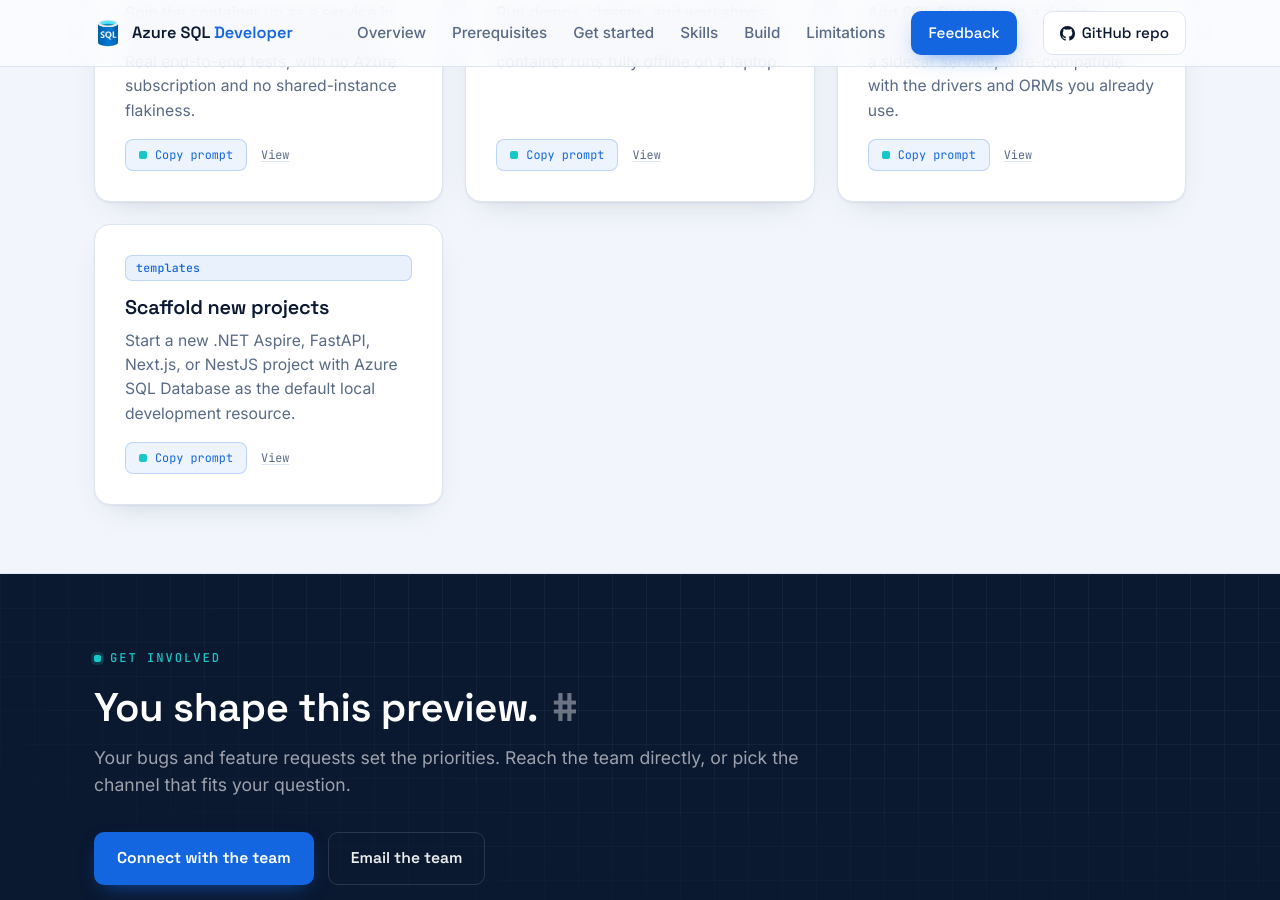
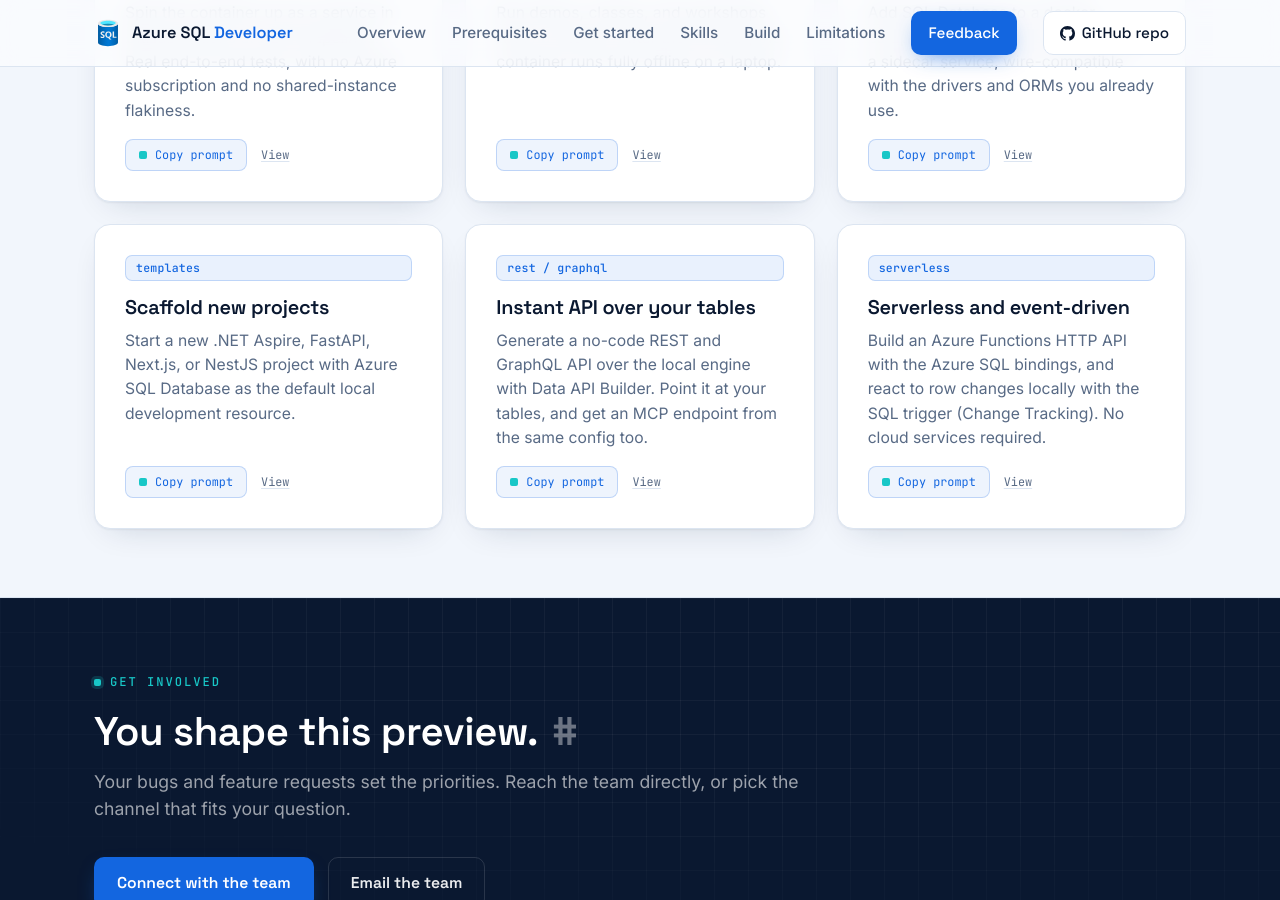
Before and after one commit to microsoft/azure-sql-database-container, a Jekyll site: the page built from docs/index.html, in a window 1280 px wide and 900 px high, scrolled down 4211 px. Built offline with Jekyll 4.4.1, drawn with Linux system fonts in a browser that asks for light colours.

Commit message:
Wire the two new skills into every content surface
Follow-up to complete discoverability across the site and collection:

- skills/azuresql-db-container/SKILL.md: the hub "hand off to a task skill"
  router now lists azuresql-db-dab and azuresql-db-functions.
- skills/azuresql-db-feedback/references/issue-fields.md: the `skill` value
  list mirrors the issue-form dropdown (adds dab + functions).
- docs/index.html: two new "What can you build" prompt cards (REST/GraphQL via
  DAB; serverless + event-driven via Functions).
- docs/getting-started.md and docs/llms.txt: the build-prompt lists include the
  two new prompts.

Co-Authored-By: Claude Opus 4.8 <noreply@anthropic.com>

```diff
--- a/docs/index.html
+++ b/docs/index.html
@@ -373,6 +373,24 @@ title: Azure SQL Developer
           <a class="card-view" href="{{ site.repo }}/blob/main/docs/prompts/templates.md" rel="noopener">View</a>
         </div>
       </article>
+      <article class="card">
+        <span class="tag">rest / graphql</span>
+        <h3>Instant API over your tables</h3>
+        <p>Generate a no-code REST and GraphQL API over the local engine with Data API Builder. Point it at your tables, and get an MCP endpoint from the same config too.</p>
+        <div class="card-actions">
+          <button class="card-prompt" type="button" data-prompt="{{ '/prompts/dab.md' | relative_url }}"><span class="card-prompt-ico" aria-hidden="true"></span><span class="copy-label">Copy prompt</span></button>
+          <a class="card-view" href="{{ site.repo }}/blob/main/docs/prompts/dab.md" rel="noopener">View</a>
+        </div>
+      </article>
+      <article class="card">
+        <span class="tag">serverless</span>
+        <h3>Serverless and event-driven</h3>
+        <p>Build an Azure Functions HTTP API with the Azure SQL bindings, and react to row changes locally with the SQL trigger (Change Tracking). No cloud services required.</p>
+        <div class="card-actions">
+          <button class="card-prompt" type="button" data-prompt="{{ '/prompts/functions.md' | relative_url }}"><span class="card-prompt-ico" aria-hidden="true"></span><span class="copy-label">Copy prompt</span></button>
+          <a class="card-view" href="{{ site.repo }}/blob/main/docs/prompts/functions.md" rel="noopener">View</a>
+        </div>
+      </article>
     </div>
   </div>
 </section>
--- a/docs/llms.txt
+++ b/docs/llms.txt
@@ -22,6 +22,8 @@ Copy-and-run prompts to hand your AI coding agent, each building a scenario agai
 - [Develop offline](https://github.com/microsoft/azure-sql-database-container/blob/main/docs/prompts/offline.md)
 - [Drop in as a sidecar](https://github.com/microsoft/azure-sql-database-container/blob/main/docs/prompts/sidecar.md)
 - [Scaffold a new project](https://github.com/microsoft/azure-sql-database-container/blob/main/docs/prompts/templates.md)
+- [Instant REST + GraphQL API with Data API Builder](https://github.com/microsoft/azure-sql-database-container/blob/main/docs/prompts/dab.md)
+- [Serverless and event-driven with Azure Functions](https://github.com/microsoft/azure-sql-database-container/blob/main/docs/prompts/functions.md)
 - [Agent skills for Claude Code, GitHub Copilot, Codex, and Cursor](https://github.com/microsoft/azure-sql-database-container/tree/main/skills)
 
 ## Key facts
```
Also changed, not shown: docs/getting-started.md (+2 -0 lines), skills/azuresql-db-container/SKILL.md (+2 -0 lines), skills/azuresql-db-feedback/references/issue-fields.md (+2 -0 lines).
